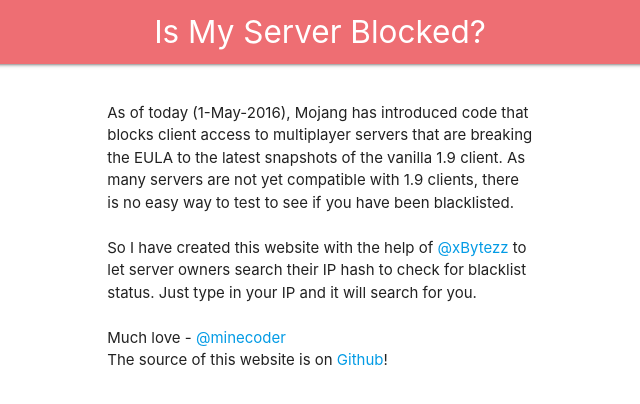
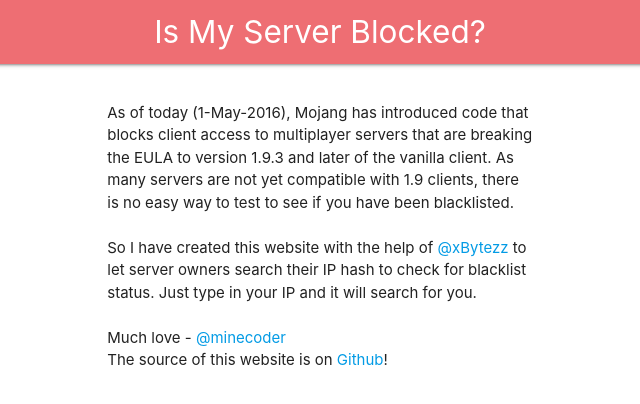
Before and after one commit to theminecoder/blockedservers-website, a website: page public/index.html in a window 1280 px wide. Shown: the top 404 px of the page, 320-960 px from the left. Drawn offline with nearby package versions, Linux system fonts and the light colour scheme.

Commit message:
Only 1.9.3 and up

```diff
--- a/public/index.html
+++ b/public/index.html
@@ -15,7 +15,7 @@
 			<div class="row">
 				<div class="col s12 m8 l6 offset-m2 offset-l3">
 					<br>
-					<p>As of today (1-May-2016), Mojang has introduced code that blocks client access to multiplayer servers that are breaking the EULA to the latest snapshots of the vanilla 1.9 client. As many servers are not yet compatible with 1.9 clients, there is no easy way to test to see if you have been blacklisted.
+					<p>As of today (1-May-2016), Mojang has introduced code that blocks client access to multiplayer servers that are breaking the EULA to version 1.9.3 and later of the vanilla client. As many servers are not yet compatible with 1.9 clients, there is no easy way to test to see if you have been blacklisted.
 					<br><br>
 					So I have created this website with the help of <a href="https://twitter.com/xBytezz" target="_blank">@xBytezz</a> to let server owners search their IP hash to check for blacklist status. Just type in your IP and it will search for you.
 					<br><br>
```
